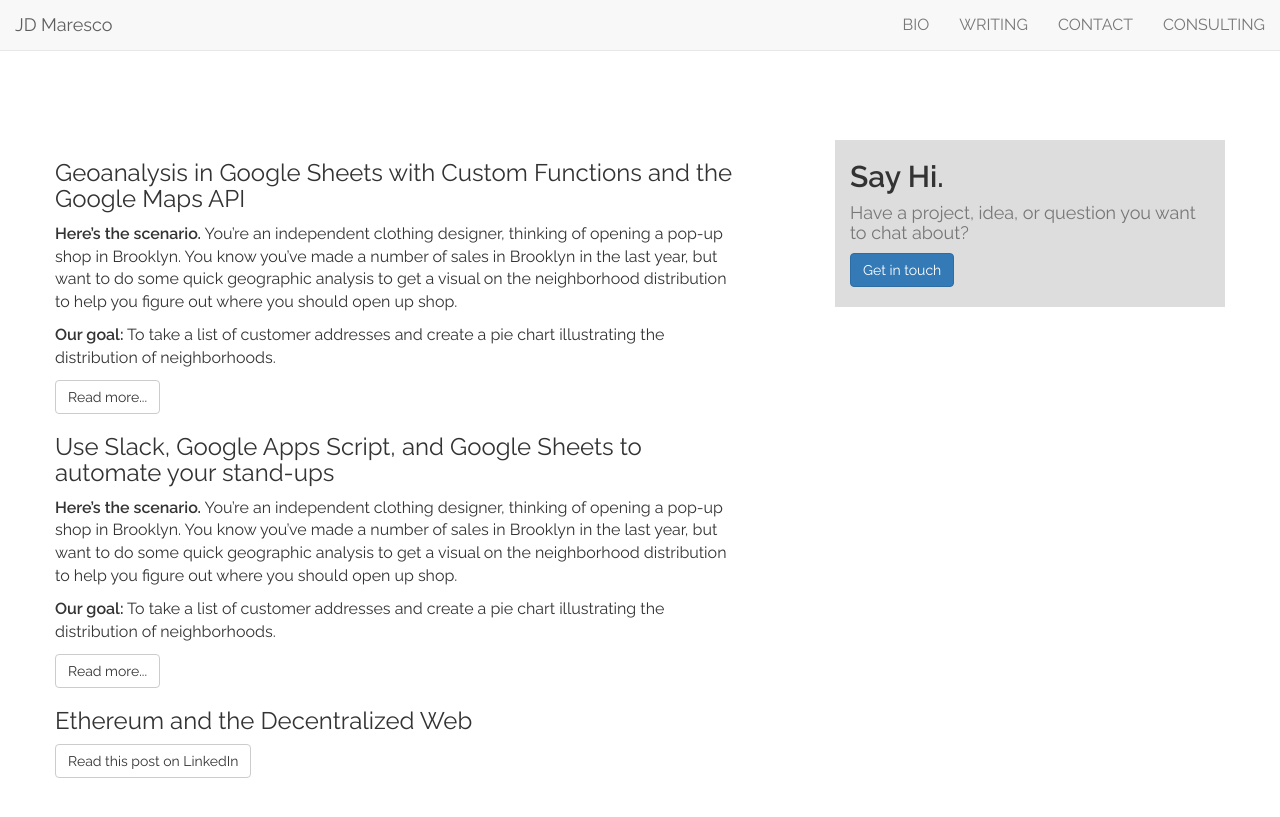
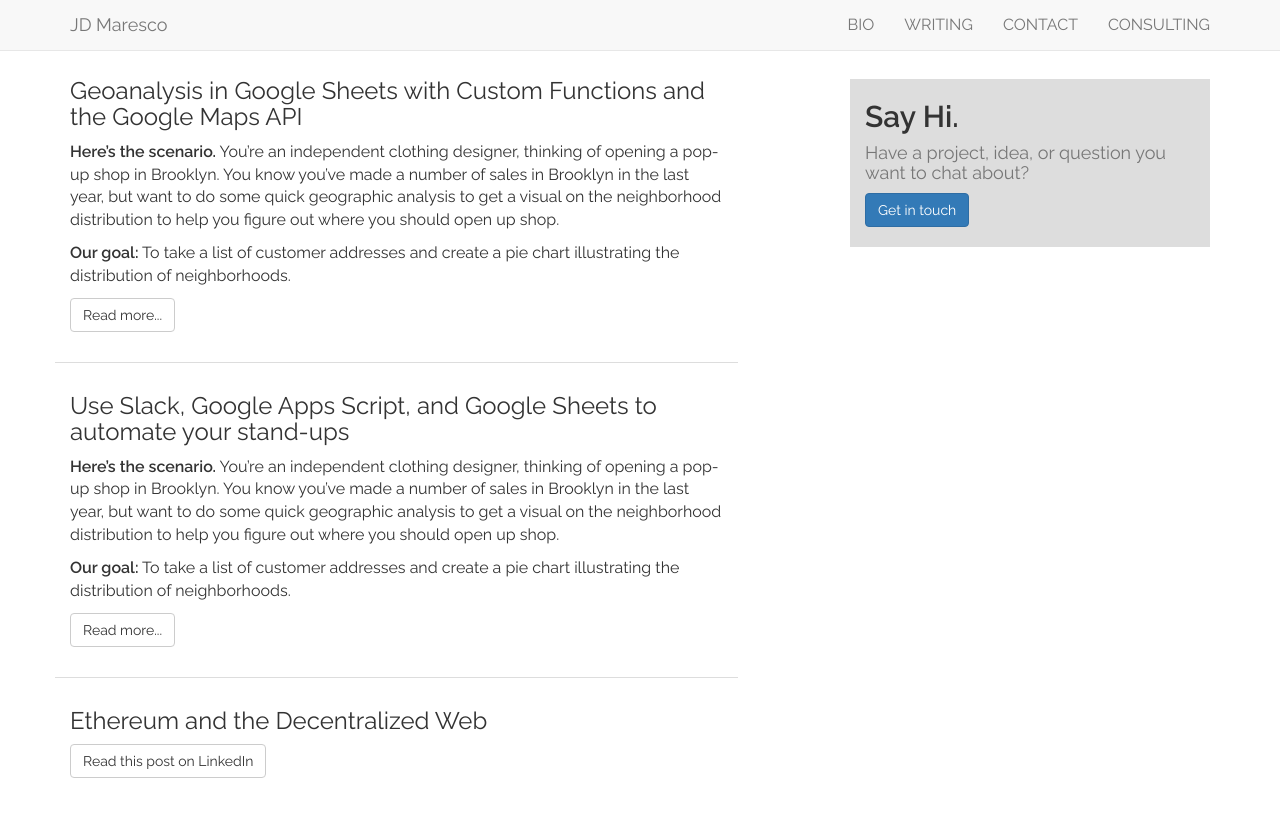
Before and after one commit to jdmaresco/jdmaresco.github.io, a Jekyll site: the page built from index.html, in a window 1280 px wide. Shown: the top 817 px of the page. Built offline with Jekyll 4.4.1, drawn with Linux system fonts in a browser that asks for light colours; nearby versions of some CDN libraries; comment, search, counter and statistics services are not loaded.

Commit message:
formatting and fix navbar

```diff
--- a/_includes/footer.html
+++ b/_includes/footer.html
@@ -1,10 +1,16 @@
-<!-- facebook comments sdk -->
 
-<div id="fb-root"></div>
-<script>(function(d, s, id) {
-  var js, fjs = d.getElementsByTagName(s)[0];
-  if (d.getElementById(id)) return;
-  js = d.createElement(s); js.id = id;
-  js.src = "//connect.facebook.net/en_US/sdk.js#xfbml=1&appId=818995074789946&version=v2.0";
-  fjs.parentNode.insertBefore(js, fjs);
-}(document, 'script', 'facebook-jssdk'));</script>
+<script src="https://ajax.googleapis.com/ajax/libs/jquery/2.1.4/jquery.min.js"></script>
+<script src="https://maxcdn.bootstrapcdn.com/bootstrap/3.3.5/js/bootstrap.min.js" integrity="sha512-K1qjQ+NcF2TYO/eI3M6v8EiNYZfA95pQumfvcVrTHtwQVDG+aHRqLi/ETn2uB+1JqwYqVG3LIvdm9lj6imS/pQ==" crossorigin="anonymous"></script>
+
+<script>
+  (function(i,s,o,g,r,a,m){i['GoogleAnalyticsObject']=r;i[r]=i[r]||function(){
+  (i[r].q=i[r].q||[]).push(arguments)},i[r].l=1*new Date();a=s.createElement(o),
+  m=s.getElementsByTagName(o)[0];a.async=1;a.src=g;m.parentNode.insertBefore(a,m)
+  })(window,document,'script','//www.google-analytics.com/analytics.js','ga');
+
+  ga('create', 'UA-67887301-1', 'auto');
+  ga('send', 'pageview');
+
+</script>
+
+<script type="text/javascript" src="//s3.amazonaws.com/downloads.mailchimp.com/js/signup-forms/popup/embed.js" data-dojo-config="usePlainJson: true, isDebug: false"></script><script type="text/javascript">require(["mojo/signup-forms/Loader"], function(L) { L.start({"baseUrl":"mc.us9.list-manage.com","uuid":"46a92b8b13af8f99fb4b73411","lid":"ff5ee3fc05"}) })</script>
--- a/_includes/head.html
+++ b/_includes/head.html
@@ -10,9 +10,7 @@
 
     <!-- <link rel="stylesheet" href="https://cdn.rawgit.com/twbs/bootstrap/v4-dev/dist/css/bootstrap.css"> -->
     <link rel="stylesheet" href="https://maxcdn.bootstrapcdn.com/bootstrap/3.3.5/css/bootstrap.min.css" integrity="sha512-dTfge/zgoMYpP7QbHy4gWMEGsbsdZeCXz7irItjcC3sPUFtf0kuFbDz/ixG7ArTxmDjLXDmezHubeNikyKGVyQ==" crossorigin="anonymous">
-    <script src="https://ajax.googleapis.com/ajax/libs/jquery/2.1.4/jquery.min.js"></script>
     <!-- <script src="https://cdn.rawgit.com/twbs/bootstrap/v4-dev/dist/js/bootstrap.js"></script> -->
-    <script src="https://maxcdn.bootstrapcdn.com/bootstrap/3.3.5/js/bootstrap.min.js" integrity="sha512-K1qjQ+NcF2TYO/eI3M6v8EiNYZfA95pQumfvcVrTHtwQVDG+aHRqLi/ETn2uB+1JqwYqVG3LIvdm9lj6imS/pQ==" crossorigin="anonymous"></script>
 
     <!-- Highlight Styles -->
     <link rel="stylesheet" href="/css/highlight-styles/darkula.css">
--- a/_includes/header.html
+++ b/_includes/header.html
@@ -1,18 +1,19 @@
 
 <nav class="navbar navbar-default navbar-fixed-top">
-  <div class="container-fluid">
+  <div class="container">
     <!-- Brand and toggle get grouped for better mobile display -->
     <div class="navbar-header">
-
-
-
-      <a href="#challenges">
-        <a class="navbar-brand" href="http://jd.mares.co">{{ site.name }}</a>
-      </a>
+      <button type="button" class="navbar-toggle collapsed" data-toggle="collapse" data-target=".navbar-collapse" aria-expanded="false">
+        <span class="sr-only">Toggle navigation</span>
+        <span class="icon-bar"></span>
+        <span class="icon-bar"></span>
+        <span class="icon-bar"></span>
+      </button>
+      <a class="navbar-brand" href="http://jd.mares.co">{{ site.name }}</a>
     </div>
 
     <!-- Collect the nav links, forms, and other content for toggling -->
-    <div id="link-nav-holder" class="collapse navbar-collapse" id="bs-example-navbar-collapse-1">
+    <div id="link-nav-holder" class="collapse navbar-collapse" id="main-navbar">
       <ul id="link-nav" class="nav navbar-nav navbar-right text-uppercase">
 
         {% for link in site.navLinks %}
--- a/css/main.scss
+++ b/css/main.scss
@@ -6,13 +6,23 @@ body {
   font-size: 16px;
 }
 
-div.row:first-child {
-  margin-top: 70px;
+div.row {
+  &:first-child{
+    margin-top: 18px;
+  }
+  padding-top: 10px;
+  padding-bottom: 30px;
+  border-top: 1px solid #dddddd;
+}
+
+div.row:last-child {
+
 }
 
 .welcome {
   background-color: #ddd;
-  padding: 0px 15px 20px 15px;
+  padding: 1px 15px 20px 15px;
+  margin-top: 50px;
 }
 
 h1,h2 {
--- a/index.html
+++ b/index.html
@@ -6,6 +6,7 @@ layout: default
   <div class="col col-md-7">
       {% for post in site.pieces limit:3%}
         <div class="row">
+          <div class="col-md-12">
           <h3>{{post.name}}</h3>
           {% if post.type == 'post' %}
             {% for actual_post in site.posts limit:1 %}
@@ -16,10 +17,11 @@ layout: default
             <a href="{{post.url}}" class="btn btn-default">Read this post on {{ post.site }}</a>
           {% endif %}
           </div>
+        </div>
       {% endfor %}
   </div>
   <div class="col col-md-4 col-md-offset-1">
-    <div class="row welcome">
+    <div class="welcome">
       <h2>Say Hi.</h2>
       <h4 class="m-t-md">
         <span class="text-muted">Have a project, idea, or question you want to chat about? </span>
```
Also changed, not shown: _layouts/default.html (+0 -13 lines). Lines whose indentation alone changed are shown as unchanged.
